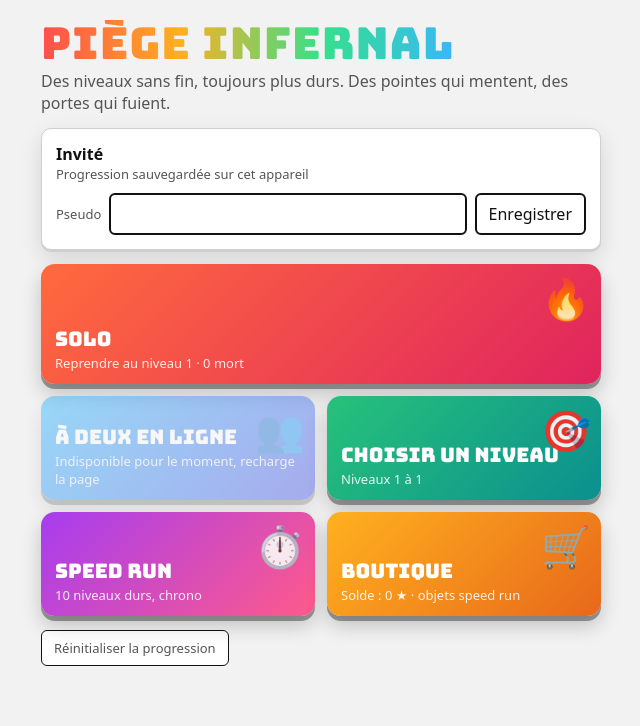
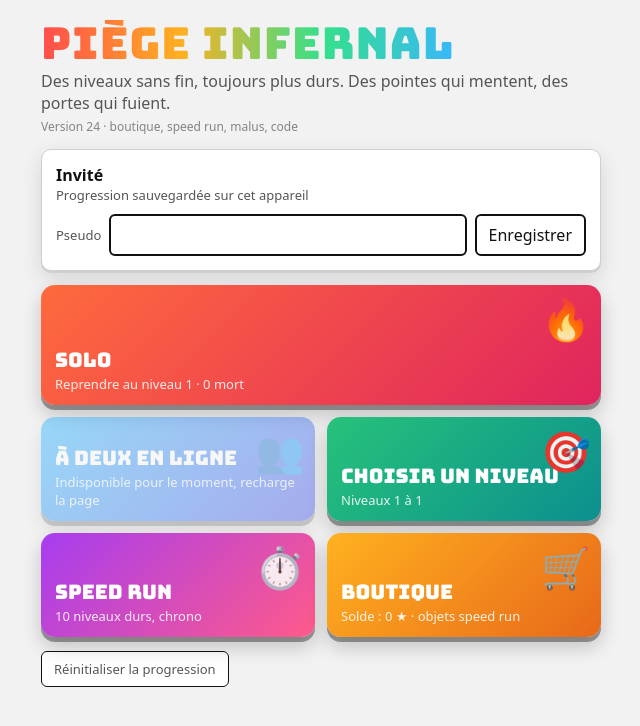
Before and after one commit to thibautfiora9-crypto/piege-infernal, a plain HTML site: page jeu.html in a window 1280 px wide. Shown: the whole page, without its empty margins (319-959 px from the left). Drawn offline with Linux system fonts and the light colour scheme.

Commit message:
Add files via upload

```diff
--- a/jeu.html
+++ b/jeu.html
@@ -68,7 +68,7 @@ h1{background:linear-gradient(90deg,#ff4d4d,#ffb020,#35e08a,#38b6ff,#b36bff);-we
 .bar2{display:flex;justify-content:center;align-items:center;gap:8px;flex-wrap:wrap;font-size:13px;color:var(--mut);margin-top:8px}
 </style>
 <main id="home">
-<header><h1>Piège Infernal</h1><p class="tag">Des niveaux sans fin, toujours plus durs. Des pointes qui mentent, des portes qui fuient.</p></header>
+<header><h1>Piège Infernal</h1><p class="tag">Des niveaux sans fin, toujours plus durs. Des pointes qui mentent, des portes qui fuient.</p><p class="tag" style="font-size:12px;opacity:.7">Version 24 · boutique, speed run, malus, code</p></header>
 <section class="card" aria-label="Compte">
 <div class="who"><img id="avimg" alt="" width="48" height="48" hidden><div class="whotxt"><strong id="avname">Invité</strong><span id="avst">Connexion à ton compte...</span></div></div>
 <div class="row"><label for="nk">Pseudo</label><input id="nk" type="text" maxlength="16" autocomplete="off"><button id="nks">Enregistrer</button></div>
```
